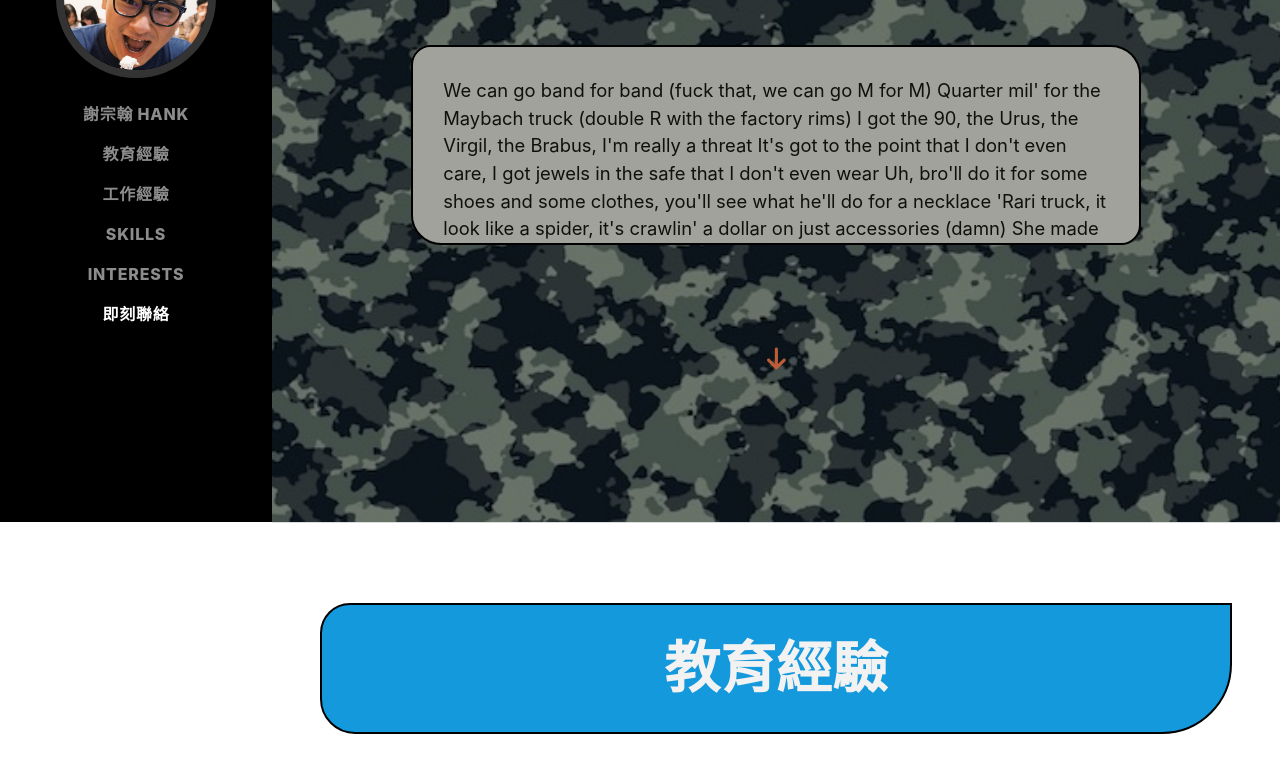
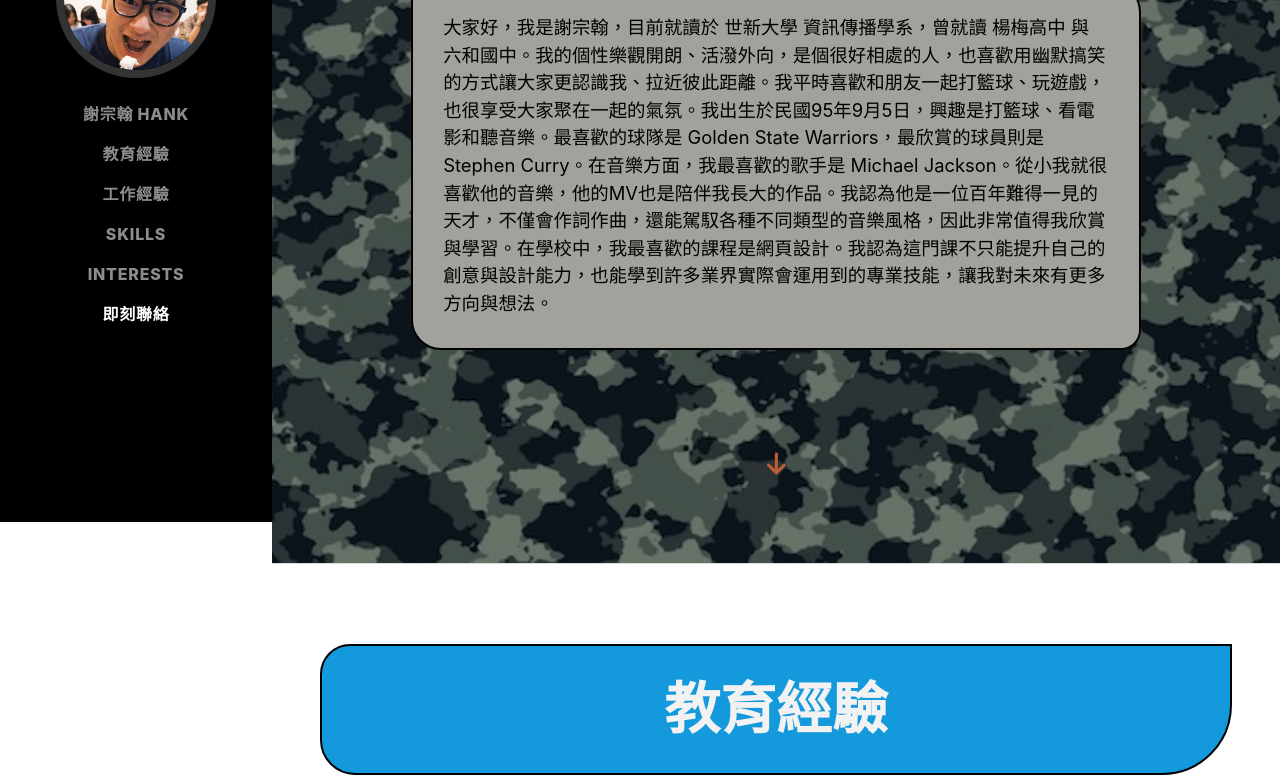
Before and after one commit to a114070038/a114070038.github.io, a plain HTML site: page index.html in a window 1280 px wide. Shown: the part 278-1055 px from the top of the page. Drawn offline with nearby package versions, Linux system fonts and the light colour scheme; a web font is replaced by a local one.

Commit message:
p change

```diff
--- a/css/mystyles.css
+++ b/css/mystyles.css
@@ -7,15 +7,13 @@
     border-radius: 30px 0px 70px 35px;
 }
 .hankhsieh{
-    color: rgb(16, 17, 13);
+    color: rgb(0, 0, 0);
     background-color: rgb(161, 162, 155);
     border: 2px solid rgb(0, 0, 0);
     padding: 30px;
     border-radius: 20px 30px;
     margin: 0 auto;
     width: 80%;
-    height: 200px;
-    overflow: scroll;
 }
 .centercenter{
    text-align: center;
--- a/index.html
+++ b/index.html
@@ -47,30 +47,7 @@
                     <div class="subheading mb-5 centercenter">
                         我在bang利商店買了一個雞腿bang當
                     </div>
-                    <p class="lead mb-5 hankhsieh">We can go band for band (fuck that, we can go M for M)
-Quarter mil' for the Maybach truck (double R with the factory rims)
-I got the 90, the Urus, the Virgil, the Brabus, I'm really a threat
-It's got to the point that I don't even care, I got jewels in the safe that I don't even wear
-Uh, bro'll do it for some shoes and some clothes, you'll see what he'll do for a necklace
-'Rari truck, it look like a spider, it's crawlin' a dollar on just accessories (damn)
-She made me wanna go harder, I like her whole aura, I think I'm obsessed with her
-They hit him up on his birthday, did him the worst way, he had a death wish
-I get right under they skin, I don't even try, I guess I can't help that shit
-I'ma have love for bro for life if we talk or not, I step with 'em
-Of course, you can beat me at talkin', ain't no back and forth, wait 'til we catch up with 'em niggas
-Knockin' a bag and makin' the opposite mad, I done fell in love wit' it
-UK Selfridges with a cute one (ooh), bank account look good, this a new one (yeah)
-You the type like to type on computers (wow), got a mask, but he ain't no shooter (haha)
-Top ten, but she don't act bougie, me and your friends can go to Aruba
-Hit France, it depend on my mood, this a Maybach Benz, this ain't no Uber
-fuck that, we can go M for M
-Mama got a body like Kim and 'em, mama been killin' that gym
-We can go watch for watch, from chain to chain, the rings, I'm him
-I done got rich, but I'm still with the shit, land in London and go to the ends
-We can go band for band (fuck that, we can go M for M)
-Quarter mil' for the Maybach truck (double R with the factory rims)
-I got the 90, the Urus, the Virgil, the Brabus, I'm really a threat
-It's got to the point that I don't even care, I got jewels in the safe that I don't even wears</p>
+                    <p class="lead mb-5 hankhsieh">大家好，我是謝宗翰，目前就讀於 世新大學 資訊傳播學系，曾就讀 楊梅高中 與 六和國中。我的個性樂觀開朗、活潑外向，是個很好相處的人，也喜歡用幽默搞笑的方式讓大家更認識我、拉近彼此距離。我平時喜歡和朋友一起打籃球、玩遊戲，也很享受大家聚在一起的氣氛。我出生於民國95年9月5日，興趣是打籃球、看電影和聽音樂。最喜歡的球隊是 Golden State Warriors，最欣賞的球員則是 Stephen Curry。在音樂方面，我最喜歡的歌手是 Michael Jackson。從小我就很喜歡他的音樂，他的MV也是陪伴我長大的作品。我認為他是一位百年難得一見的天才，不僅會作詞作曲，還能駕馭各種不同類型的音樂風格，因此非常值得我欣賞與學習。在學校中，我最喜歡的課程是網頁設計。我認為這門課不只能提升自己的創意與設計能力，也能學到許多業界實際會運用到的專業技能，讓我對未來有更多方向與想法。</p>
             <div class="hankgo pt-5"><a href="#school"><i class="fa-solid fa-arrow-down"></i></a></div>
             </section>
             <hr class="m-0" />
```
